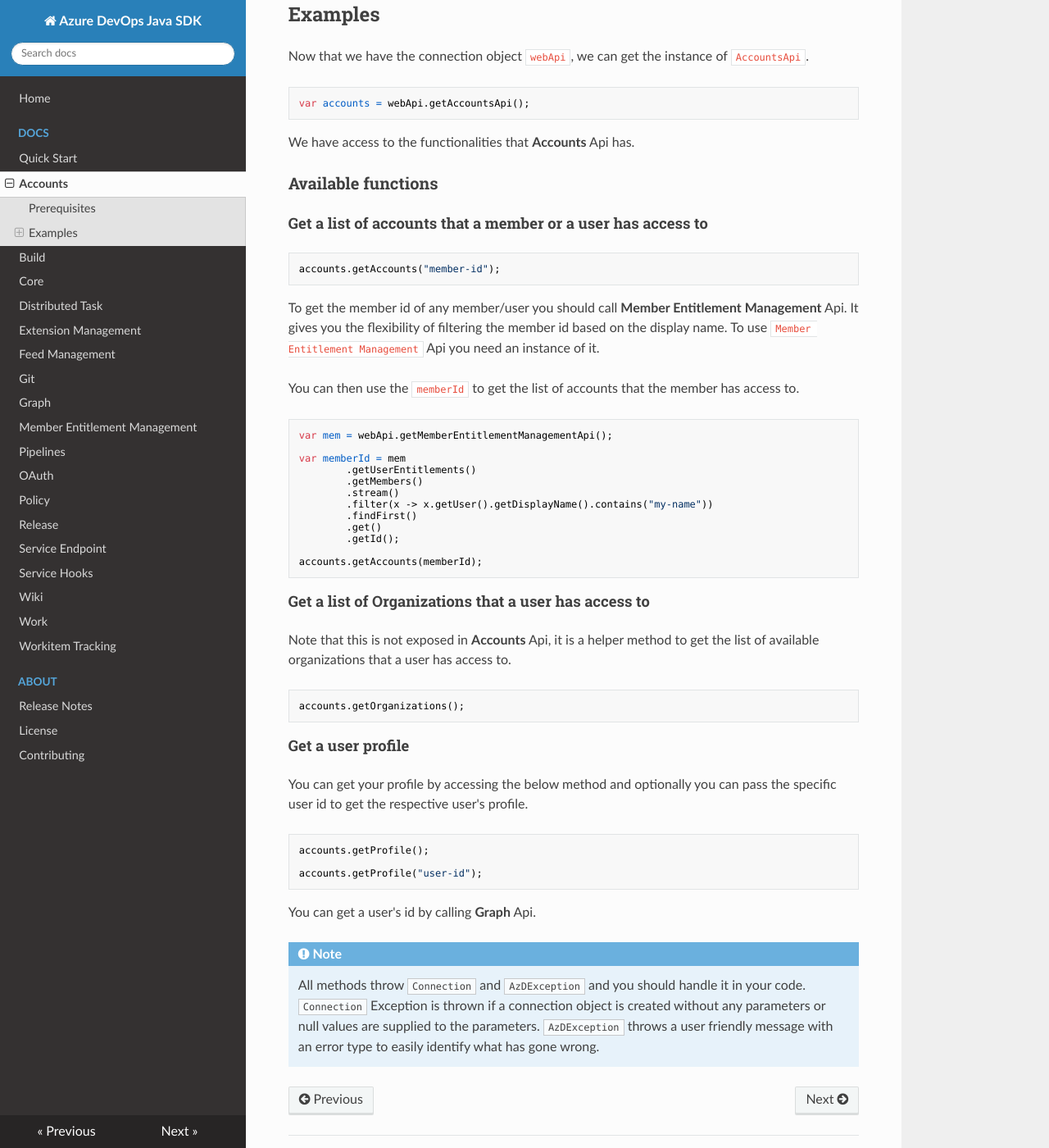
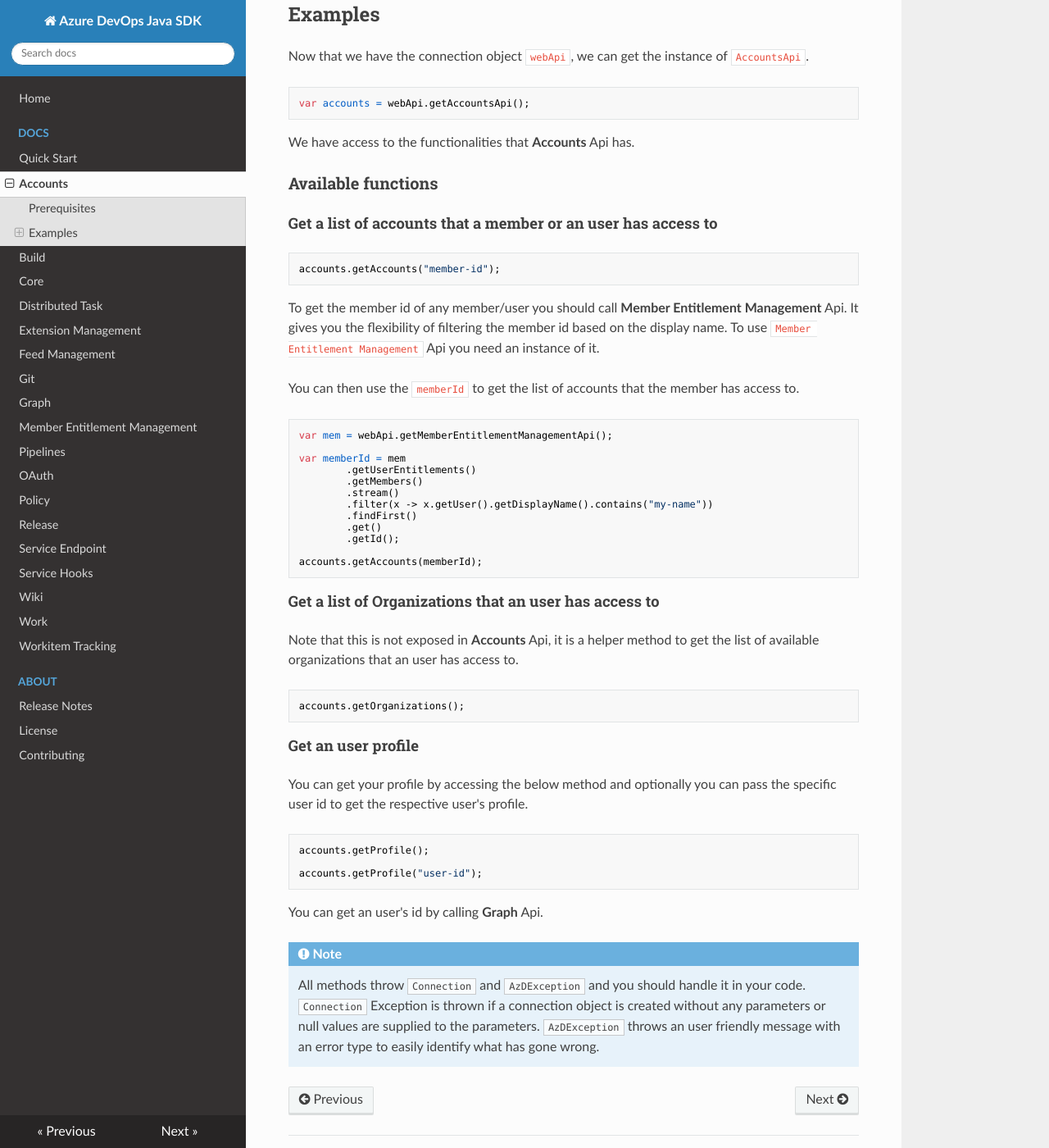
Before and after one commit to hkarthik7/azure-devops-java-sdk-docs, an MkDocs documentation site: the page built from docs/docs/accounts.md, in a window 1280 px wide and 1400 px high, scrolled down 335 px. Shown: the whole window at 82% size. Built offline with MkDocs 1.6.1, drawn with Linux system fonts in a browser that asks for light colours; nearby versions of some CDN libraries.

````diff
--- a/docs/docs/accounts.md
+++ b/docs/docs/accounts.md
@@ -19,7 +19,7 @@ We have access to the functionalities that **Accounts** Api has.
 
 ### Available functions
 
-#### Get a list of accounts that a member or a user has access to
+#### Get a list of accounts that a member or an user has access to
 
 ```java
 accounts.getAccounts("member-id");
@@ -44,15 +44,15 @@ var memberId = mem
 accounts.getAccounts(memberId);
 ```
 
-#### Get a list of Organizations that a user has access to
+#### Get a list of Organizations that an user has access to
 
-Note that this is not exposed in **Accounts** Api, it is a helper method to get the list of available organizations that a user has access to.
+Note that this is not exposed in **Accounts** Api, it is a helper method to get the list of available organizations that an user has access to.
 
 ```java
 accounts.getOrganizations();
 ```
 
-#### Get a user profile
+#### Get an user profile
 
 You can get your profile by accessing the below method and optionally you can pass the specific user id to get the respective user's profile.
 
@@ -62,12 +62,12 @@ accounts.getProfile();
 accounts.getProfile("user-id");
 ```
 
-You can get a user's id by calling **Graph** Api.
+You can get an user's id by calling **Graph** Api.
 
 !!! note
 
     All methods throw `Connection` and `AzDException` and you should handle it in your code.
     `Connection` Exception is thrown if a connection object is created without any parameters or
     null values are supplied to the parameters.
-    `AzDException` throws a user friendly message with an error type to easily identify what has
+    `AzDException` throws an user friendly message with an error type to easily identify what has
     gone wrong.
````
